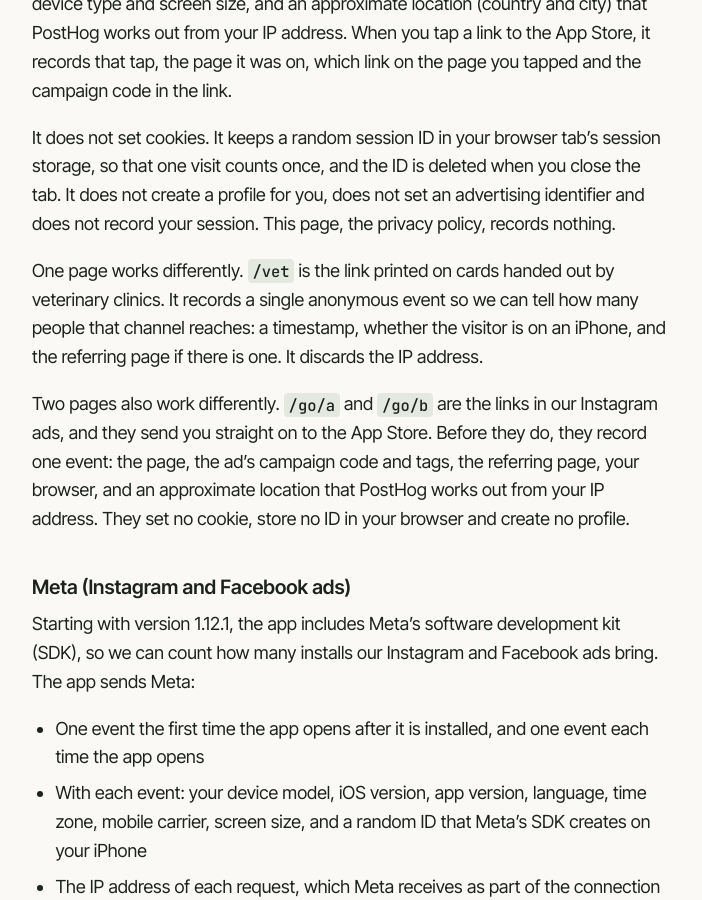
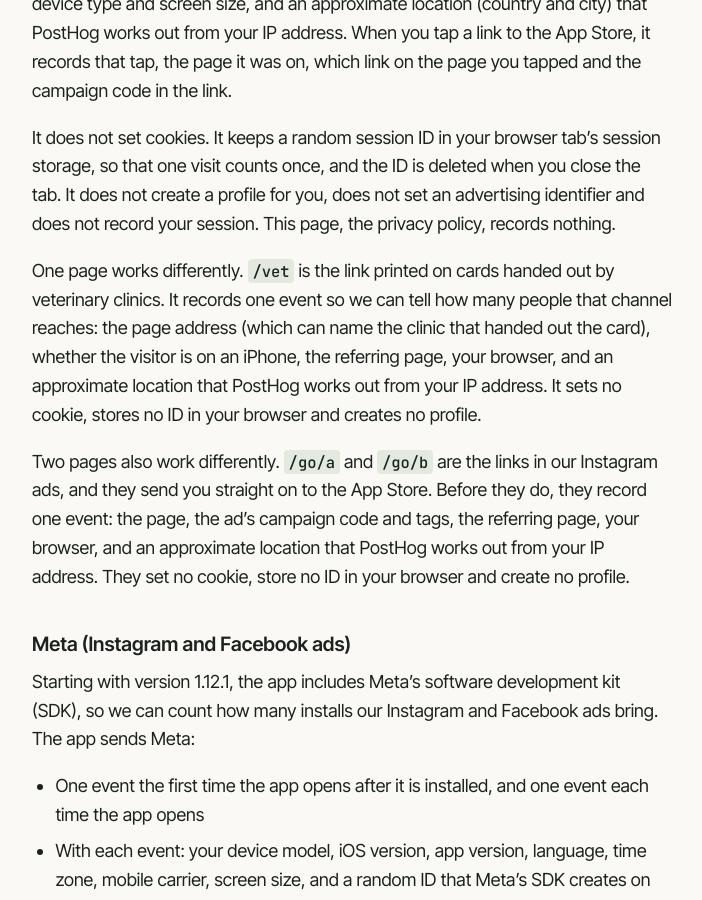
Before and after one commit to dpaola2/pet-med-reminder-ios-landing-page, a Jekyll site: the page built from privacy.md, in a window 1280 px wide and 900 px high, scrolled down 2743 px. Shown: the whole window, without its empty margins (288-990 px from the left). Built offline with Jekyll 4.4.1, drawn with Linux system fonts in a browser that asks for light colours; some of the changed text lies outside the part shown.

Commit message:
Privacy policy and /vet: the vet page sends the IP address
The policy said /vet discards the IP address. It does not: the
browser clears $ip, but PostHog fills it in on the server, and every
stored vet_referral_landed event has an IP and a city. The /vet page
also said pet information stays on the device; the app sends care
item names to analytics. Both now say what happens.

Co-Authored-By: Claude Opus 5.5 <noreply@anthropic.com>

```diff
--- a/privacy.md
+++ b/privacy.md
@@ -56,7 +56,7 @@ This website uses PostHog, the same analytics service as the app, to count visit
 
 It does not set cookies. It keeps a random session ID in your browser tab's session storage, so that one visit counts once, and the ID is deleted when you close the tab. It does not create a profile for you, does not set an advertising identifier and does not record your session. This page, the privacy policy, records nothing.
 
-One page works differently. `/vet` is the link printed on cards handed out by veterinary clinics. It records a single anonymous event so we can tell how many people that channel reaches: a timestamp, whether the visitor is on an iPhone, and the referring page if there is one. It discards the IP address.
+One page works differently. `/vet` is the link printed on cards handed out by veterinary clinics. It records one event so we can tell how many people that channel reaches: the page address (which can name the clinic that handed out the card), whether the visitor is on an iPhone, the referring page, your browser, and an approximate location that PostHog works out from your IP address. It sets no cookie, stores no ID in your browser and creates no profile.
 
 Two pages also work differently. `/go/a` and `/go/b` are the links in our Instagram ads, and they send you straight on to the App Store. Before they do, they record one event: the page, the ad's campaign code and tags, the referring page, your browser, and an approximate location that PostHog works out from your IP address. They set no cookie, store no ID in your browser and create no profile.
 
@@ -97,6 +97,8 @@ If we change this policy, we will update the date above and post the new version
 
 *November 1, 2026:* added the Apple Ads section and the new usage events in version 1.13.0: a random ID for each pet and care item, changes and deletes, the end of a set-length care item, and where the app asked for notifications.
 
+*November 11, 2026:* corrected the `/vet` section. It said the page discards the IP address. That was wrong: PostHog receives the IP address from that page too, and uses it for an approximate location, as on the other pages of this site.
+
 ### Contact
 
 For questions about this policy or how the app handles your data: **dpaola2@gmail.com**.
--- a/vet.html
+++ b/vet.html
@@ -74,7 +74,7 @@ sitemap: false
   <hr>
 
   <p class="muted">
-    No account, no signup. Your pet&rsquo;s information stays on your own device and your own iCloud.
+    No account, no signup. Your records stay on your iPhone and in your own iCloud. The app also sends usage data, including the names of the medicines you enter, and the privacy policy lists all of it.
     <a href="/privacy/">Privacy policy</a>
   </p>
 </main>
@@ -110,6 +110,10 @@ sitemap: false
     // must not be the thing that quietly starts building profiles.
     person_profiles: "never",
     persistence: "memory",
+    // This clears $ip in the browser only. PostHog fills it in again on the
+    // server from the request (project 436969 has anonymize_ips off), so the
+    // privacy policy says that this page sends the IP address. Checked
+    // 2026-11-11 against the stored vet_referral_landed events.
     sanitize_properties: function (props) {
       props.$ip = null;
       return props;
```
Also changed, not shown: other parts of privacy.md (+1 -1 lines).
